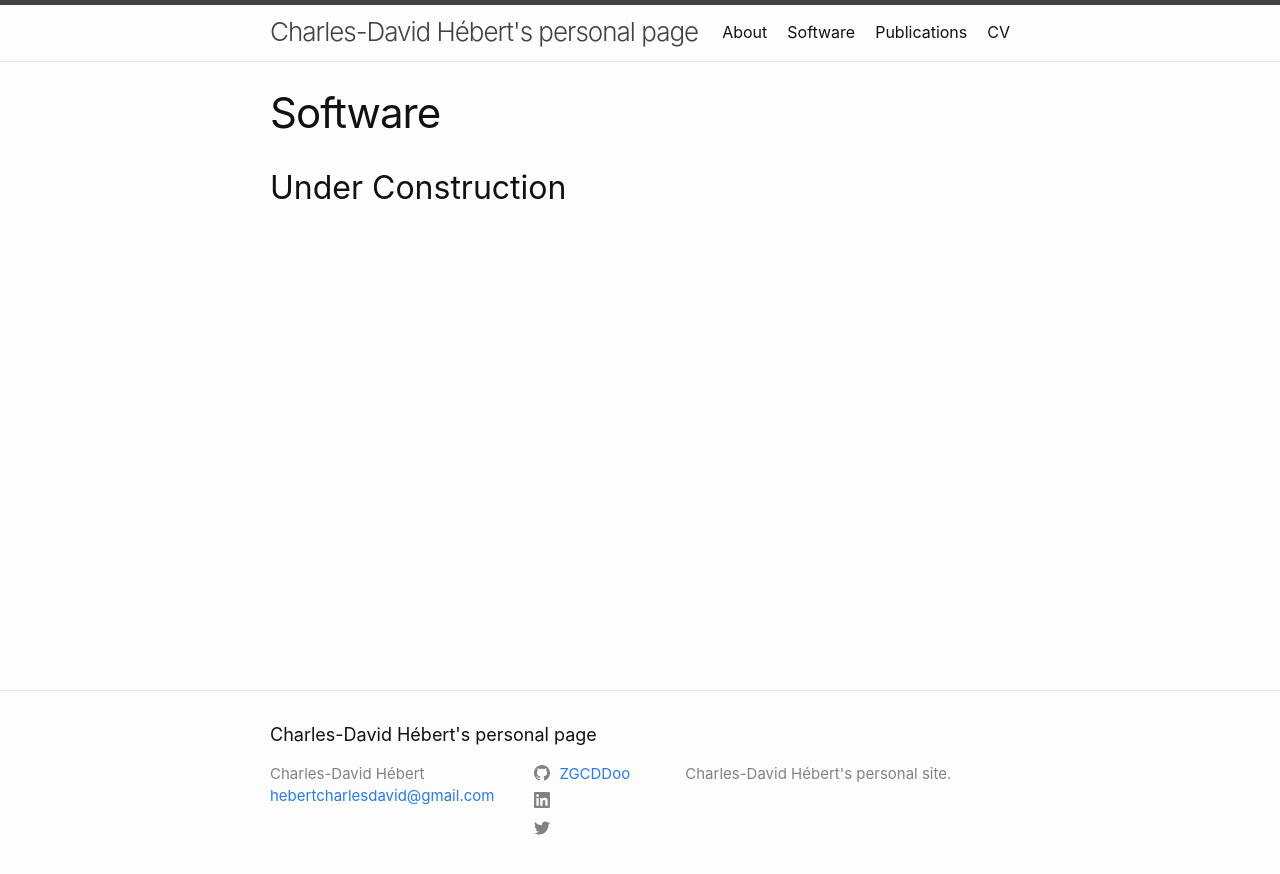
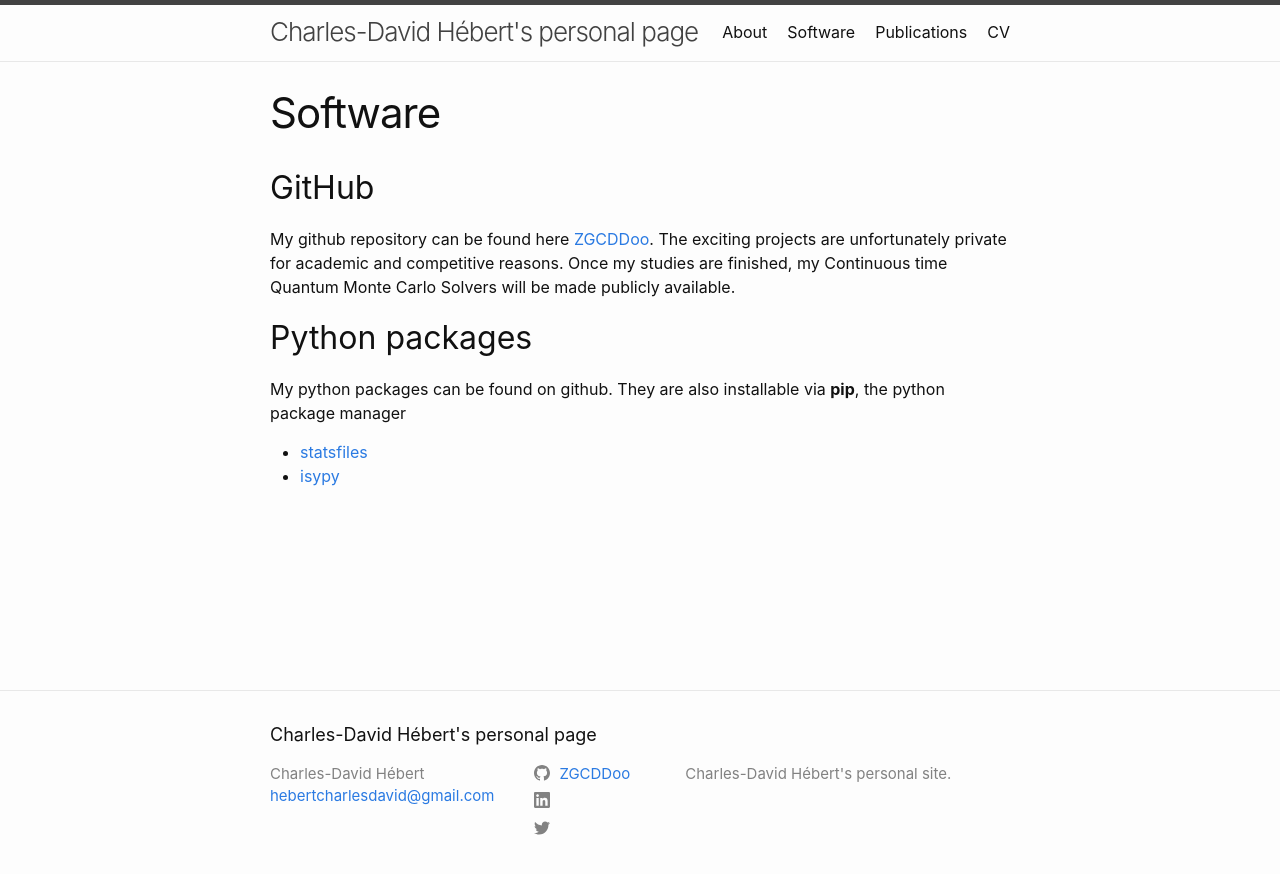
Before and after one commit to ZGCDDoo/ZGCDDoo.github.io, a Jekyll site: the page built from software.md, in a window 1280 px wide. Shown: the top 874 px of the page. Built offline with Jekyll 4.4.1, drawn with Linux system fonts in a browser that asks for light colours.

Commit message:
Started software section.

```diff
--- a/software.md
+++ b/software.md
@@ -5,4 +5,14 @@ permalink: /software/
 order: 1
 ---
 
-## Under Construction
+## GitHub
+
+My github repository can be found here [ZGCDDoo](https://github.com/ZGCDDoo).
+The exciting projects are unfortunately private for academic and competitive reasons. Once my studies are finished, my Continuous time Quantum Monte Carlo Solvers will be made publicly available.
+
+## Python packages
+My python packages can be found on github. They are also installable via **pip**, the python package manager
+
+ - [statsfiles](https://pypi.org/project/statsfiles/)
+ - [isypy](https://pypi.org/project/isypy/)
+ <!-- - [mea](https://pypi.org/project/mea/)  -->
```
Also changed, not shown: about.md (+2 -3 lines).
